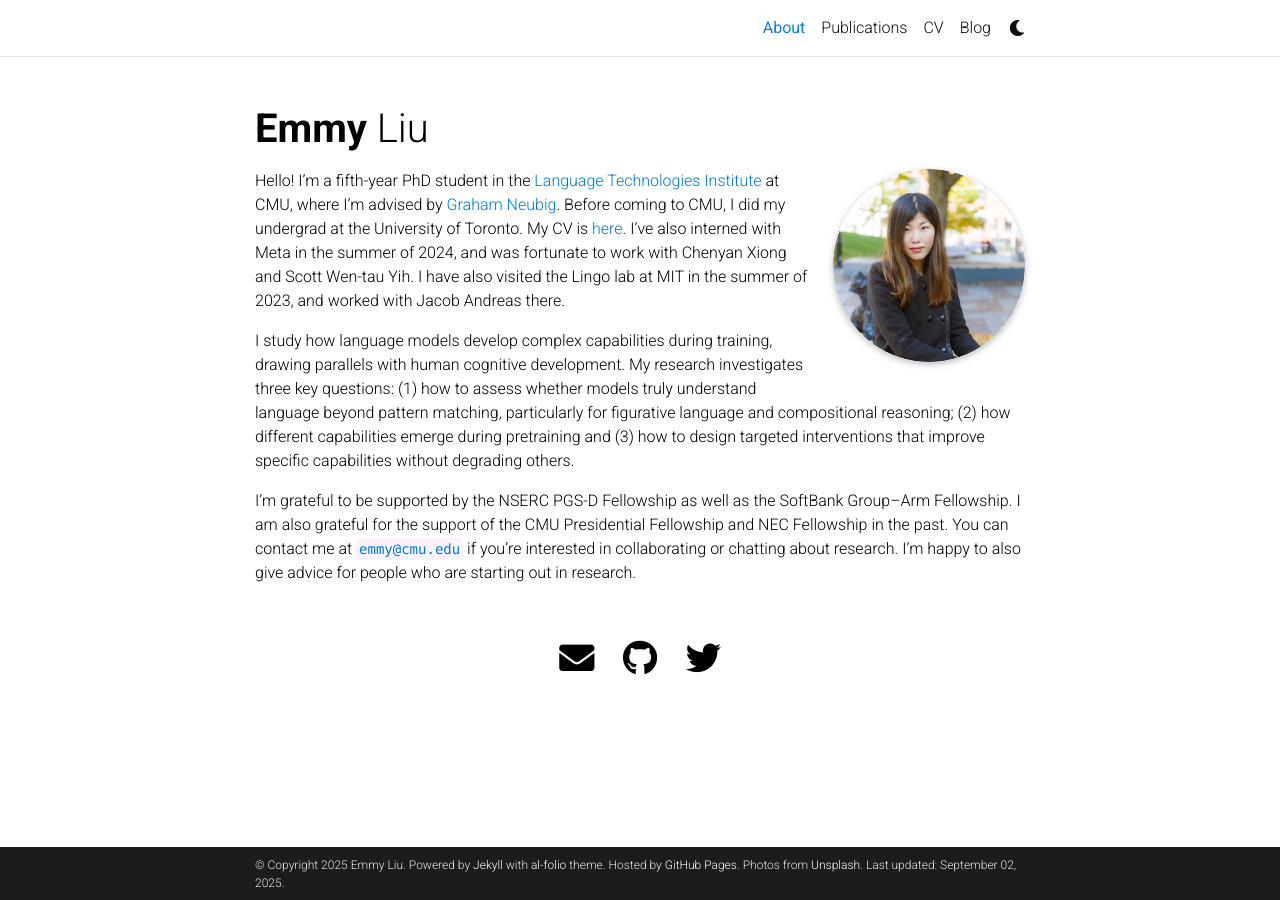
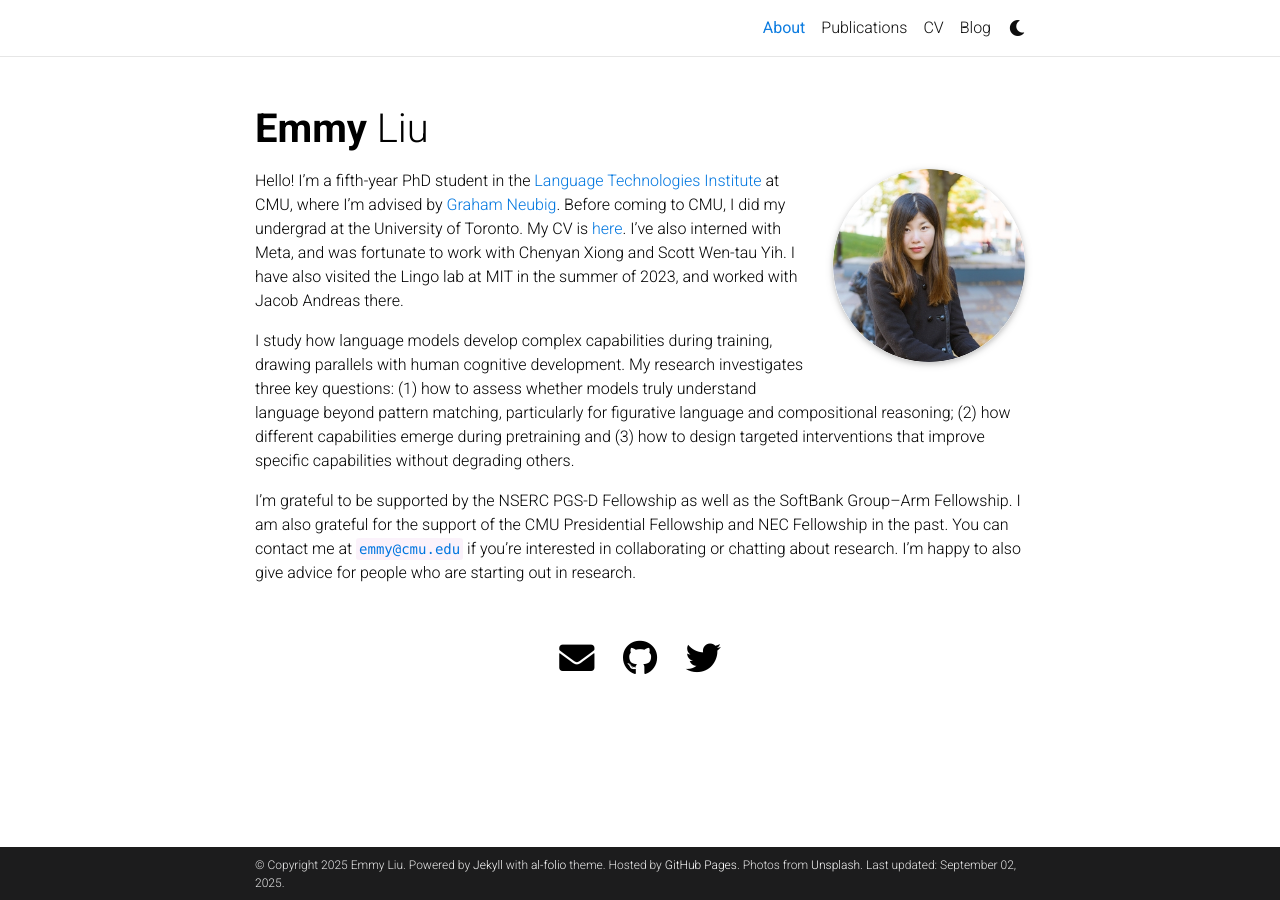
Before and after one commit to nightingal3/nightingal3.github.io, a Jekyll site: the page built from _pages/about.md, in a window 1280 px wide. Built offline with Jekyll 4.4.1, drawn with Linux system fonts in a browser that asks for light colours; full-size pictures stand in for the smaller copies a plugin makes; comment, search, counter and statistics services are not loaded; a style sheet for code colours, icons or effects is not loaded.

Commit message:
update about

```diff
--- a/_pages/about.md
+++ b/_pages/about.md
@@ -14,7 +14,7 @@
 social: true  # includes social icons at the bottom of the page
 ---
 
-Hello! I'm a fifth-year PhD student in the [Language Technologies Institute](https://lti.cs.cmu.edu/) at CMU, where I'm advised by [Graham Neubig](http://www.phontron.com/). Before coming to CMU, I did my undergrad at the University of Toronto. My CV is [here](assets/pdf/CV_2024.pdf). I've also interned with Meta in the summer of 2024, and was fortunate to work with Chenyan Xiong and Scott Wen-tau Yih. I have also visited the Lingo lab at MIT in the summer of 2023, and worked with Jacob Andreas there.
+Hello! I'm a fifth-year PhD student in the [Language Technologies Institute](https://lti.cs.cmu.edu/) at CMU, where I'm advised by [Graham Neubig](http://www.phontron.com/). Before coming to CMU, I did my undergrad at the University of Toronto. My CV is [here](assets/pdf/CV_2024.pdf). I've also interned with Meta, and was fortunate to work with Chenyan Xiong and Scott Wen-tau Yih. I have also visited the Lingo lab at MIT in the summer of 2023, and worked with Jacob Andreas there.
 
 I study how language models develop complex capabilities during training, drawing parallels with human cognitive development. My research investigates three key questions: (1) how to assess whether models truly understand language beyond pattern matching, particularly for figurative language and compositional reasoning; (2) how different capabilities emerge during pretraining and (3) how to design targeted interventions that improve specific capabilities without degrading others.
 
```
